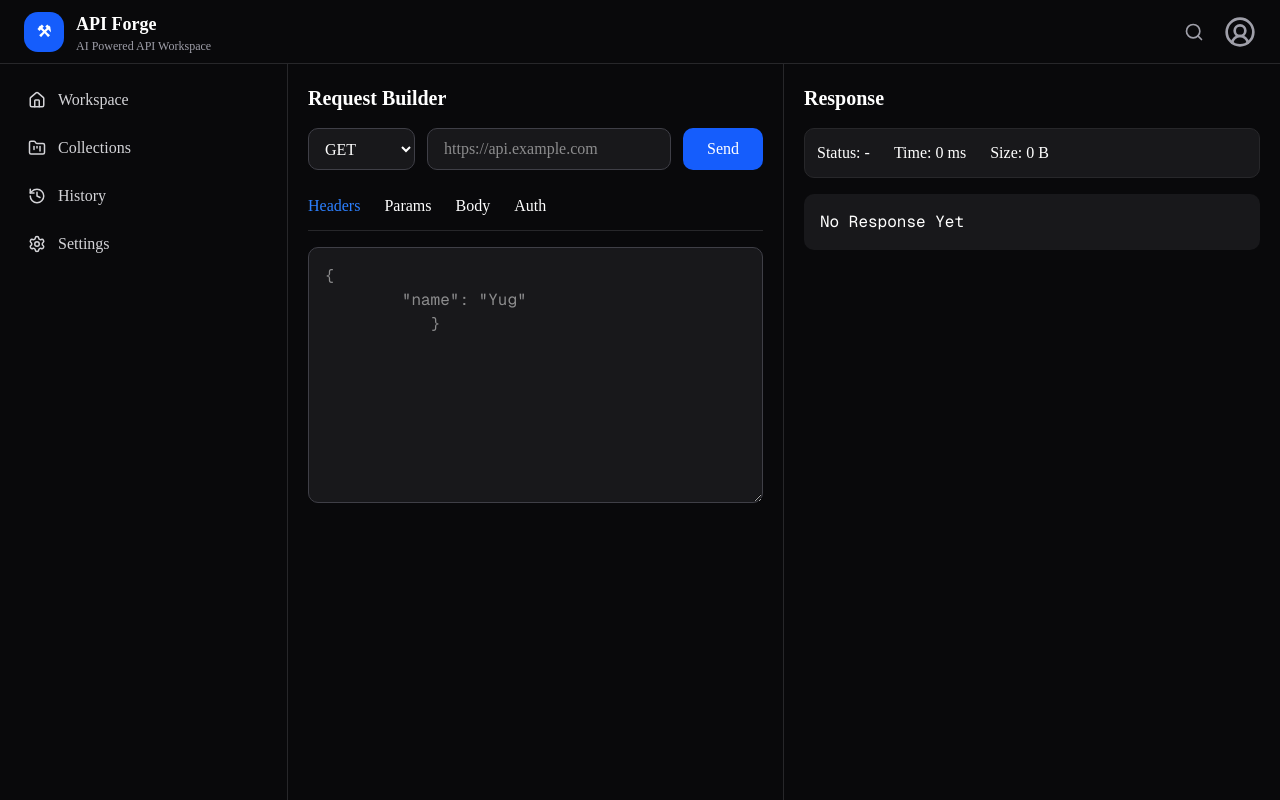
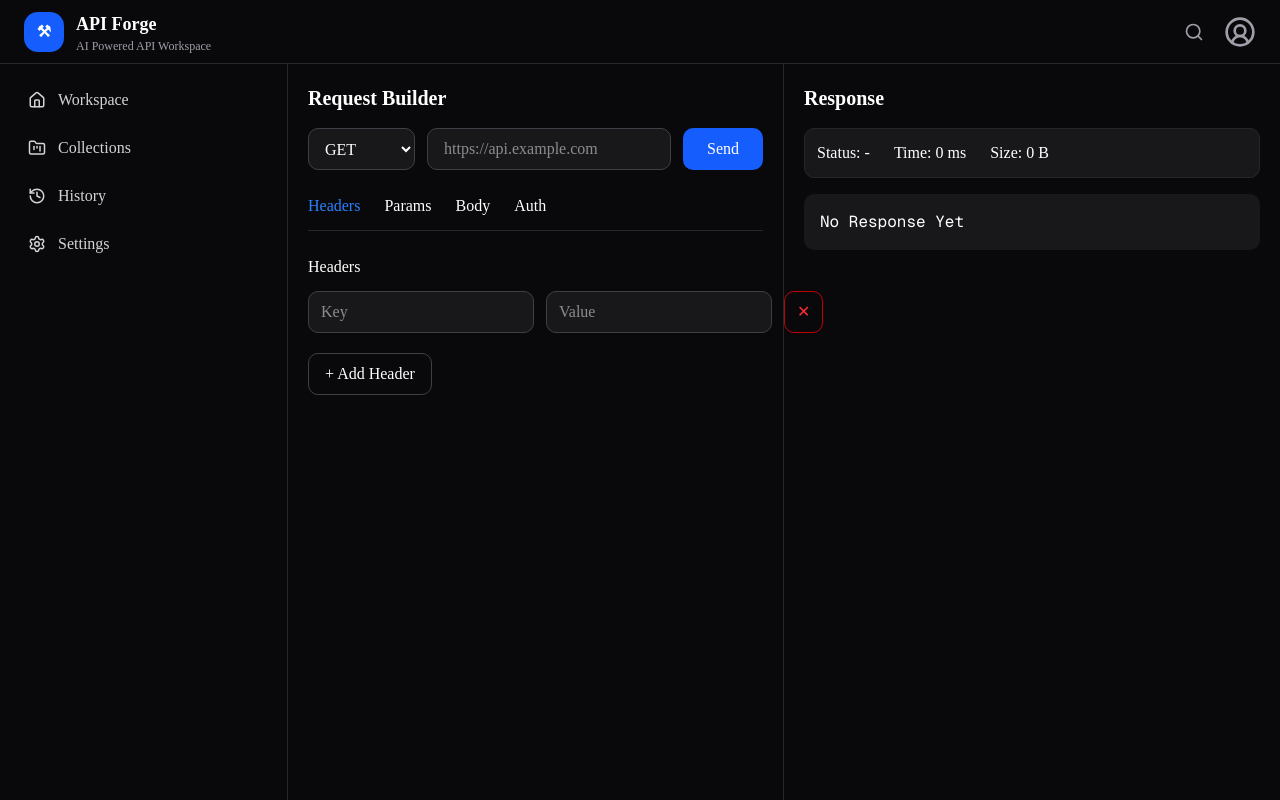
Before and after one commit to Yugg09/API-Forge, a Next.js app: page / in a window 1280 px wide. Built offline with nearby package versions, Linux system fonts and the light colour scheme.

Commit message:
feat(request): implement request headers and refactor request builder

```diff
--- /dev/null
+++ b/components/request-builder/BodyEditor.tsx
@@ -0,0 +1,22 @@
+"use client";
+
+type BodyEditorProps = {
+  body: string;
+  onBodyChange: (value: string) => void;
+};
+
+export default function BodyEditor({
+  body,
+  onBodyChange,
+}: BodyEditorProps) {
+  return (
+    <textarea
+      value={body}
+      onChange={(e) => onBodyChange(e.target.value)}
+      placeholder={`{
+  "name": "Yug"
+}`}
+      className="mt-4 h-64 w-full rounded-lg border border-zinc-700 bg-zinc-900 p-4 font-mono outline-none"
+    />
+  );
+}
--- /dev/null
+++ b/components/request-builder/HeaderEditor.tsx
@@ -0,0 +1,79 @@
+"use client";
+
+type Header = {
+  key: string;
+  value: string;
+};
+
+type HeaderEditorProps = {
+  headers: Header[];
+  onHeaderChange: (
+    index: number,
+    field: "key" | "value",
+    value: string
+  ) => void;
+  onAddHeader: () => void;
+  onRemoveHeader: (index: number) => void;
+};
+
+export default function HeaderEditor({
+  headers,
+  onHeaderChange,
+  onAddHeader,
+  onRemoveHeader,
+}: HeaderEditorProps) {
+  return (
+    <div className="mt-6">
+      <h3 className="mb-3 font-medium">Headers</h3>
+
+      {headers.map((header, index) => (
+        <div
+          key={index}
+          className="mb-3 flex gap-3"
+        >
+          <input
+            type="text"
+            placeholder="Key"
+            value={header.key}
+            onChange={(e) =>
+              onHeaderChange(
+                index,
+                "key",
+                e.target.value
+              )
+            }
+            className="flex-1 rounded-lg border border-zinc-700 bg-zinc-900 px-3 py-2"
+          />
+
+          <input
+            type="text"
+            placeholder="Value"
+            value={header.value}
+            onChange={(e) =>
+              onHeaderChange(
+                index,
+                "value",
+                e.target.value
+              )
+            }
+            className="flex-1 rounded-lg border border-zinc-700 bg-zinc-900 px-3 py-2"
+          />
+
+          <button
+            onClick={() => onRemoveHeader(index)}
+            className="rounded-lg border border-red-700 px-3 py-2 text-red-500 hover:bg-red-900/20"
+          >
+            ✕
+          </button>
+        </div>
+      ))}
+
+      <button
+        onClick={onAddHeader}
+        className="mt-2 rounded-lg border border-zinc-700 px-4 py-2 hover:bg-zinc-800"
+      >
+        + Add Header
+      </button>
+    </div>
+  );
+}
--- /dev/null
+++ b/components/request-builder/RequestTabs.tsx
@@ -0,0 +1,27 @@
+"use client";
+
+type RequestTabsProps = {
+  activeTab: string;
+  onTabChange: (tab: string) => void;
+};
+
+const tabs = ["Headers", "Params", "Body", "Auth"];
+
+export default function RequestTabs({
+  activeTab,
+  onTabChange,
+}: RequestTabsProps) {
+  return (
+    <div className="mt-6 flex gap-6 border-b border-zinc-800 pb-3">
+      {tabs.map((tab) => (
+        <button
+          key={tab}
+          onClick={() => onTabChange(tab)}
+          className={activeTab === tab ? "text-blue-500" : ""}
+        >
+          {tab}
+        </button>
+      ))}
+    </div>
+  );
+}
--- /dev/null
+++ b/components/request-builder/RequestToolbar.tsx
@@ -0,0 +1,46 @@
+"use client";
+
+type RequestToolbarProps = {
+  method: string;
+  url: string;
+  onMethodChange: (value: string) => void;
+  onUrlChange: (value: string) => void;
+  onSend: () => void;
+};
+
+export default function RequestToolbar({
+  method,
+  url,
+  onMethodChange,
+  onUrlChange,
+  onSend,
+}: RequestToolbarProps) {
+  return (
+    <div className="flex gap-3">
+      <select
+        value={method}
+        onChange={(e) => onMethodChange(e.target.value)}
+        className="rounded-lg border border-zinc-700 bg-zinc-900 px-3 py-2"
+      >
+        <option>GET</option>
+        <option>POST</option>
+        <option>PUT</option>
+        <option>DELETE</option>
+      </select>
+
+      <input
+        value={url}
+        onChange={(e) => onUrlChange(e.target.value)}
+        placeholder="https://api.example.com"
+        className="flex-1 rounded-lg border border-zinc-700 bg-zinc-900 px-4 py-2 outline-none"
+      />
+
+      <button
+        onClick={onSend}
+        className="rounded-lg bg-blue-600 px-6 py-2 font-medium hover:bg-blue-700"
+      >
+        Send
+      </button>
+    </div>
+  );
+}
--- a/components/request/RequestPanel.tsx
+++ b/components/request/RequestPanel.tsx
@@ -2,11 +2,26 @@
 
 import { useState } from "react";
 
-type RequestPanelProps = { // Define the props for the RequestPanel component
+import BodyEditor from "../request-builder/BodyEditor";
+import HeaderEditor from "../request-builder/HeaderEditor";
+import RequestTabs from "../request-builder/RequestTabs";
+import RequestToolbar from "../request-builder/RequestToolbar";
+
+type Header = {
+  key: string;
+  value: string;
+};
+
+type RequestPanelProps = {
   setResponse: React.Dispatch<React.SetStateAction<string>>;
   setStatus: React.Dispatch<React.SetStateAction<number>>;
   setTime: React.Dispatch<React.SetStateAction<number>>;
   setSize: React.Dispatch<React.SetStateAction<number>>;
+};
+
+const INITIAL_HEADER: Header = {
+  key: "",
+  value: "",
 };
 
 export default function RequestPanel({
@@ -15,43 +30,133 @@ type RequestPanelProps = { // Define the props for the RequestPanel component
   setTime,
   setSize,
 }: RequestPanelProps) {
+  // Request State
   const [url, setUrl] = useState("");
   const [method, setMethod] = useState("GET");
-  const [body, setBody] = useState(""); // Define state variables for the URL, HTTP method, and request body
+  const [body, setBody] = useState("");
 
-  async function sendRequest() { // Define an asynchronous function to send the API request
+  // Headers State
+  const [headers, setHeaders] = useState<Header[]>([
+    INITIAL_HEADER,
+  ]);
 
-    if (method !== "GET" && body.trim()) {
+  // UI State
+  const [activeTab, setActiveTab] =
+    useState("Headers");
+
+  function updateHeader(
+    index: number,
+    field: "key" | "value",
+    value: string
+  ) {
+    const updatedHeaders = [...headers];
+
+    updatedHeaders[index][field] = value;
+
+    setHeaders(updatedHeaders);
+  }
+
+  function addHeader() {
+    setHeaders([
+      ...headers,
+      INITIAL_HEADER,
+    ]);
+  }
+
+  function removeHeader(index: number) {
+    if (headers.length === 1) {
+      setHeaders([INITIAL_HEADER]);
+      return;
+    }
+
+    setHeaders(
+      headers.filter(
+        (_, i) => i !== index
+      )
+    );
+  }
+
+  function validateBody() {
+    if (method === "GET") return true;
+
+    if (!body.trim()) return true;
+
     try {
       JSON.parse(body);
+      return true;
     } catch {
       setResponse("Invalid JSON");
-          return;
+      return false;
     }
   }
+
+  function buildHeaders() {
+    const requestHeaders = headers.reduce(
+      (acc, header) => {
+        const key = header.key.trim();
+
+        if (key) {
+          acc[key] = header.value;
+        }
+
+        return acc;
+      },
+      {} as Record<string, string>
+    );
+
+    const hasContentType =
+      Object.keys(requestHeaders).some(
+        (key) =>
+          key.toLowerCase() ===
+          "content-type"
+      );
+
+    return {
+      ...requestHeaders,
+
+      ...(!hasContentType &&
+      method !== "GET"
+        ? {
+            "Content-Type":
+              "application/json",
+          }
+        : {}),
+    };
+  }
+
+  async function sendRequest() {
+    if (!validateBody()) return;
+
+    const finalHeaders = buildHeaders();
 
     try {
       const startTime = performance.now();
 
-      const res = await fetch(url, { // Use the fetch API to send the request to the specified URL with the selected HTTP method and request body
+      const res = await fetch(url, {
         method,
-        headers: {
-          "Content-Type": "application/json",
-        },
+        headers: finalHeaders,
         body: method === "GET" ? undefined : body,
       });
 
       const endTime = performance.now();
 
       const data = await res.json();
-      const formattedData = JSON.stringify(data, null, 2);
+      const formattedData = JSON.stringify(
+        data,
+        null,
+        2
+      );
 
       setResponse(formattedData);
       setStatus(res.status);
-      setTime(Math.round(endTime - startTime));
-      setSize(new Blob([formattedData]).size);
-
+      setTime(
+        Math.round(endTime - startTime)
+      );
+      setSize(
+        new Blob([formattedData]).size
+      );
     } catch (error) {
+      console.error(error);
       setResponse("Request Failed");
     }
   }
@@ -62,51 +167,34 @@ type RequestPanelProps = { // Define the props for the RequestPanel component
         Request Builder
       </h2>
 
-      {/* Method + URL + Send */}
-      <div className="flex gap-3">
-
-      <select
-        value={method}
-         onChange={(e) => setMethod(e.target.value)}
-         className="rounded-lg border border-zinc-700 bg-zinc-900 px-3 py-2"
-        >
-          <option>GET</option>
-          <option>POST</option>
-          <option>PUT</option>
-          <option>DELETE</option>
-        </select>
-
-        <input
-          value={url}
-          onChange={(e) => setUrl(e.target.value)}
-          className="flex-1 rounded-lg border border-zinc-700 bg-zinc-900 px-4 py-2 outline-none"
-          placeholder="https://api.example.com"
+      <RequestToolbar
+        method={method}
+        url={url}
+        onMethodChange={setMethod}
+        onUrlChange={setUrl}
+        onSend={sendRequest}
       />
 
-        <button
-         onClick={sendRequest}
-          className="rounded-lg bg-blue-600 px-6 py-2 font-medium hover:bg-blue-700"
-        >
-          Send
-        </button>
-      </div>
+      <RequestTabs
+        activeTab={activeTab}
+        onTabChange={setActiveTab}
+      />
 
-      {/* Tabs */}
-      <div className="mt-6 flex gap-6 border-b border-zinc-800 pb-3">
-        <button className="text-blue-500">Headers</button>
-        <button>Params</button>
-        <button>Body</button>
-        <button>Auth</button>
-      </div>
+      {activeTab === "Body" && (
+        <BodyEditor
+          body={body}
+          onBodyChange={setBody}
+        />
+      )}
 
-      <textarea
-         value={body}
-         onChange={(e) => setBody(e.target.value)}
-         placeholder='{
-        "name": "Yug"
-           }'
-         className="mt-4 h-64 w-full rounded-lg border border-zinc-700 bg-zinc-900 p-4 font-mono outline-none"
+      {activeTab === "Headers" && (
+        <HeaderEditor
+          headers={headers}
+          onHeaderChange={updateHeader}
+          onAddHeader={addHeader}
+          onRemoveHeader={removeHeader}
         />
+      )}
     </div>
   );
 }
```
Lines whose indentation alone changed are shown as unchanged.
